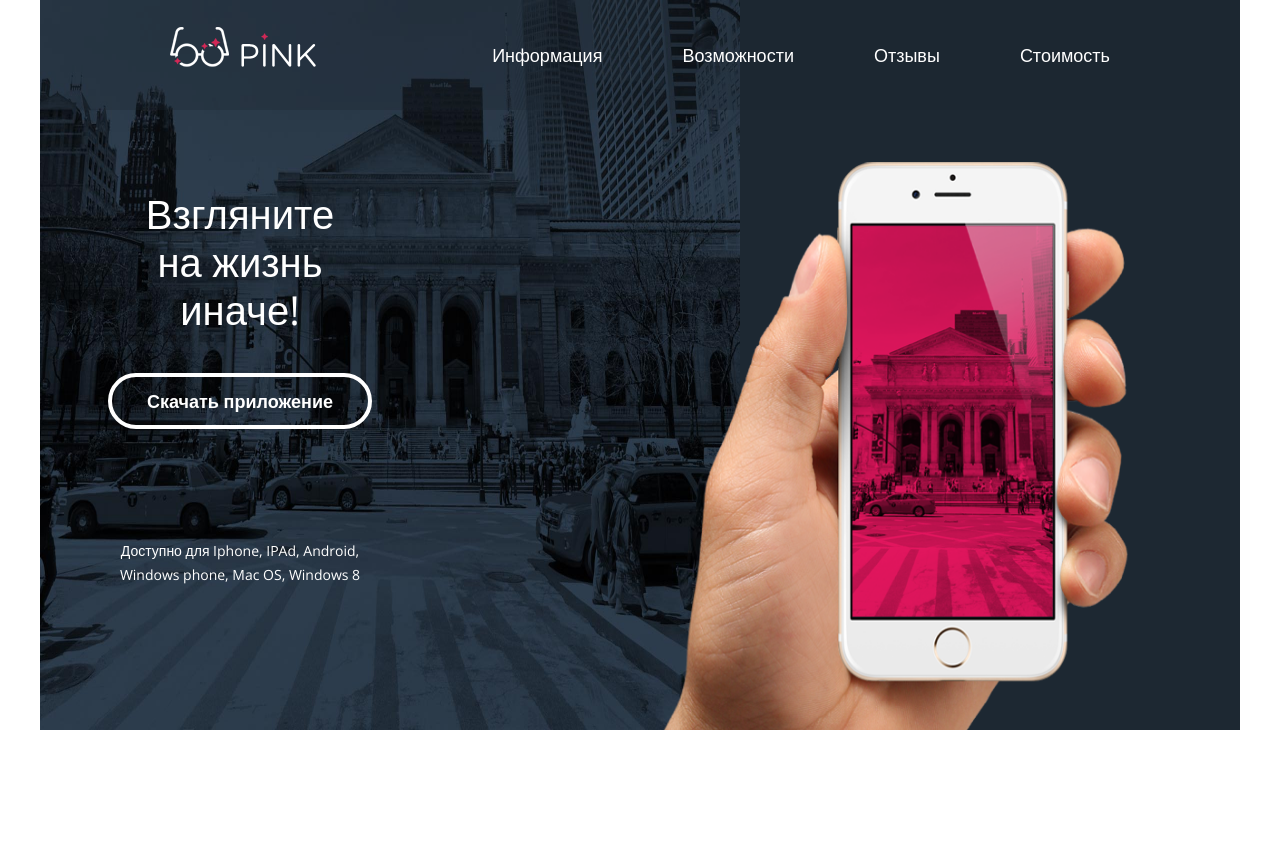
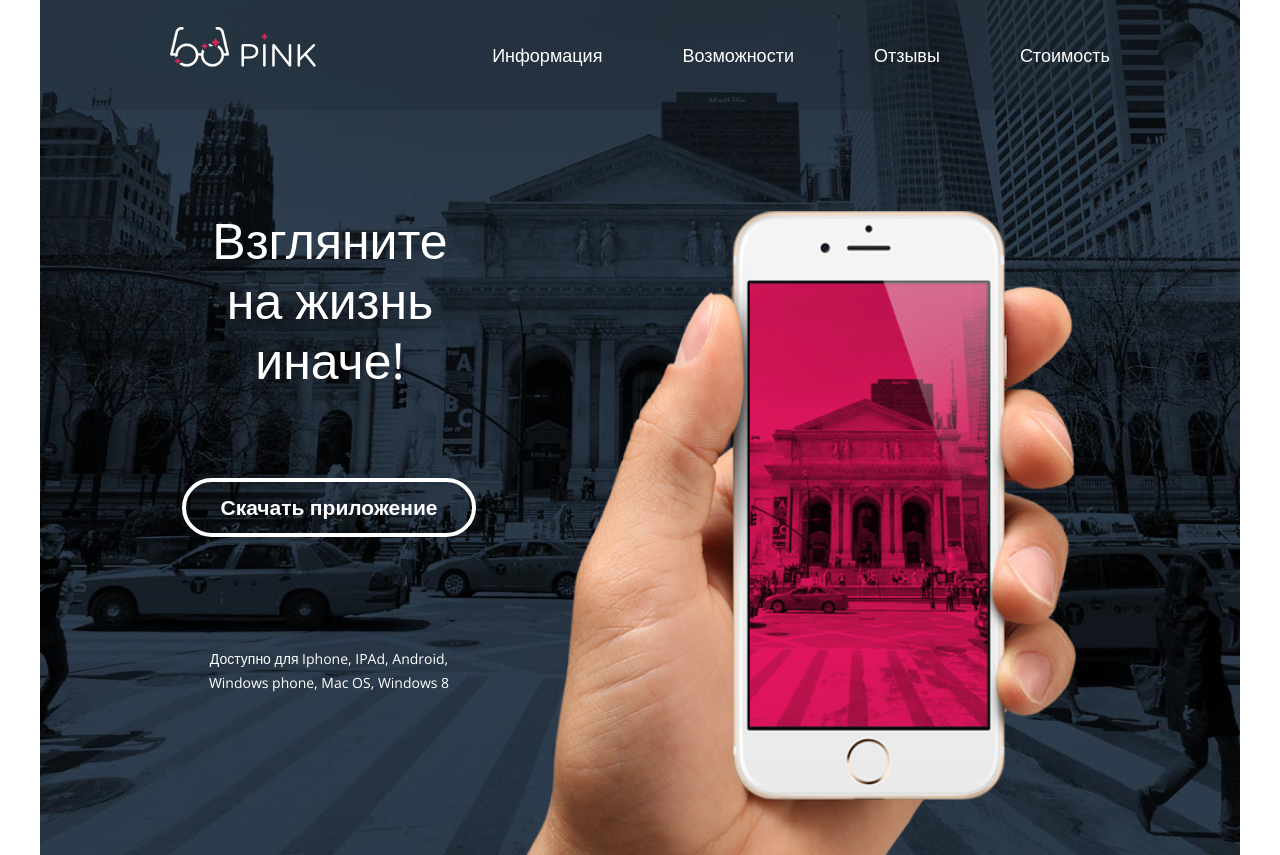
Before and after one commit to AcidHardcore/pink, a website: page source/index.html in a window 1280 px wide. Before the commit the page ends 800 px from the top, so only its background shows below. Drawn offline with nearby package versions, Linux system fonts and the light colour scheme; files that its build step writes are made by us from their sources; no server answers.

Commit message:
finished app block for all aspect ratio

```diff
--- a/source/less/blocks/app.less
+++ b/source/less/blocks/app.less
@@ -6,15 +6,44 @@
   text-align: center;
   background-color: @base-color;
   background-image: url("../img/iphone-hand-1.png"), url("../img/background-1@1x.jpg");
-  background-repeat: no-repeat, no-repeat ;
+  background-repeat: no-repeat, no-repeat;
   background-position: 0 45.5%, 0 0;
+  background-size: 258px 286px, 700px 730px;
   @media (min-width: @screen-sm) {
     margin-top: -110px;
-    background-image: url("../img/iphone-hand-1@2x.png"), url("../img/background-1@2x.jpg");
+    background-image: url("../img/iphone-hand-1@2x.png"), url("../img/background-1@1x.jpg");
     background-position: 85% 100%, 0 0;
     background-size: 468px 569px, 700px 730px;
+    @media (-webkit-min-device-pixel-ratio: 1.5), (min-resolution: 144dpi)
+    {
+      background-image: url("../img/iphone-hand-2@2x.png"), url("../img/background-1@2x.jpg");
+      background-size: 724px 569px, 700px 730px;
+
+    }
   }
-  &__title {
+  @media (min-width: @screen-md) {
+    height: 855px;
+    background-image: url("../img/iphone-hand-1@2x.png"), url("../img/background-1@2x.jpg");
+    background-position: 75% 100%, 0 0;
+    background-size: 555px 645px, 1200px 855px;
+    @media (-webkit-min-device-pixel-ratio: 1.5), (min-resolution: 144dpi)
+    {
+      background-image: url("../img/iphone-hand-3@1x.png"), url("../img/background-2@2x.jpg");
+      background-size: 950px 645px, 1200px 855px;
+
+    }
+  }
+  @media (min-width: @screen-lg) {
+    background-image: url("../img/iphone-hand-1@3x.png"), url("../img/background-1@3x.jpg");
+    background-position: 75% 100%, 0 0;
+    background-size: 555px 645px, 1440px 855px;
+    @media (-webkit-min-device-pixel-ratio: 1.5), (min-resolution: 144dpi)
+    {
+      background-image: url("../img/iphone-hand-2@2x.png"), url("../img/background-fullsize.jpg");
+      background-size: 950px 645px, 1440px 855px;
+    }
+  }
+    &__title {
     position: absolute;
     width: 250px;
     height: 24px;
@@ -35,6 +64,14 @@
       font-size: 40px;
       line-height: 48px;
     }
+    @media (min-width: @screen-md) {
+      font-size: 50px;
+      line-height: 50px * 1.2;
+      width: 250px;
+      height: 180px;
+      left: 165px;
+      top: 210px;
+    }
   }
   &__wrapper {
     position: relative;
@@ -42,12 +79,16 @@
     height: 272px;
     background-color: #1d2631;
     @media (min-width: @screen-sm) {
-      top: 345px;
+      top: 378px;
       width: 320px;
       background-color: transparent;
-      margin-left: 40px;
+      left: 40px;
     }
+    @media (min-width: @screen-md) {
+      top: 450px;
+      left: 129px;
     }
+  }
   &__download {
     padding: 15px 35px;
     margin-top: 28px;
@@ -59,6 +100,10 @@
     background-color: transparent;
     border: 4px solid white;
     border-radius: 40px;
+    @media (min-width: @screen-md) {
+      font-size: 21px;
+      line-height: 21px;
+    }
   }
   &__download:focus {
     outline: 0;
```
